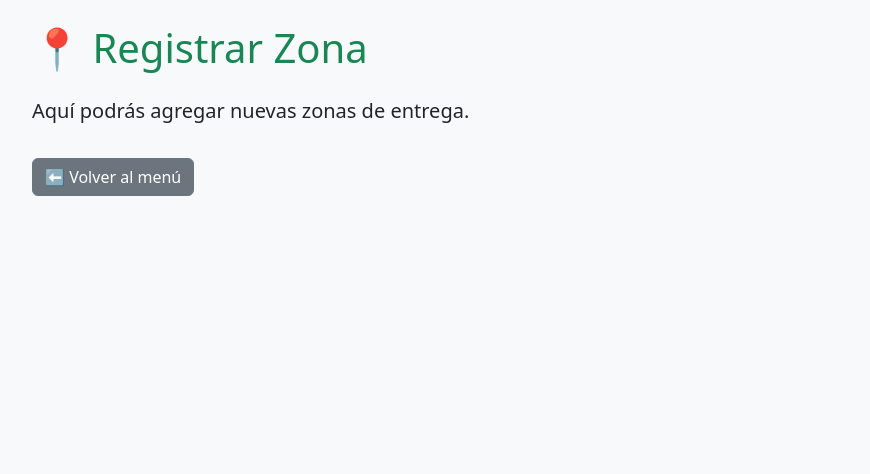
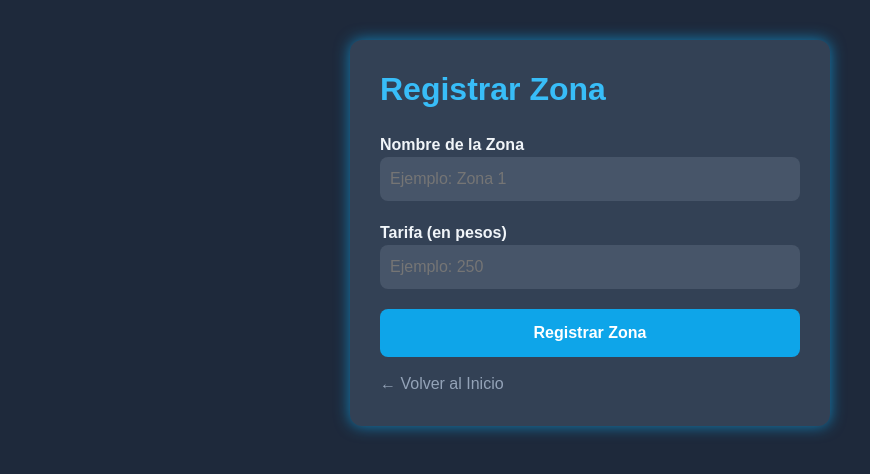
Before and after one commit to luisrobles062/mensajeria-app, a Flask app: page /registrar_zona in a window 1280 px wide. Shown: the top 474 px of the page, without its empty margins (50-920 px from the left). Run offline with Flask 3, Linux system fonts and the light colour scheme; data that the repository does not hold is empty.

Commit message:
Update registrar_zona.html

```diff
--- a/templates/registrar_zona.html
+++ b/templates/registrar_zona.html
@@ -1,16 +1,120 @@
 <!DOCTYPE html>
 <html lang="es">
 <head>
-  <meta charset="UTF-8">
-  <meta name="viewport" content="width=device-width, initial-scale=1.0">
-  <title>Registrar Zona</title>
-  <link href="https://cdn.jsdelivr.net/npm/bootstrap@5.3.0/dist/css/bootstrap.min.css" rel="stylesheet">
+    <meta charset="UTF-8" />
+    <title>CERTISERVI - Registrar Zona</title>
+    <link href="https://cdn.jsdelivr.net/npm/bootstrap@5.3.0/dist/css/bootstrap.min.css" rel="stylesheet" />
+    <style>
+        body {
+            background-color: #1e293b;
+            color: #f1f5f9;
+            font-family: 'Montserrat', sans-serif;
+            padding: 40px;
+        }
+        .container {
+            max-width: 480px;
+            background: #334155;
+            padding: 30px;
+            border-radius: 12px;
+            box-shadow: 0 0 15px rgba(14,165,233,0.7);
+        }
+        h2 {
+            color: #38bdf8;
+            margin-bottom: 25px;
+            font-weight: 700;
+        }
+        label {
+            font-weight: 600;
+        }
+        input[type="text"], input[type="number"] {
+            background: #475569;
+            border: none;
+            border-radius: 8px;
+            padding: 10px;
+            color: #f1f5f9;
+            width: 100%;
+            margin-bottom: 20px;
+            font-size: 1rem;
+        }
+        button {
+            background-color: #0ea5e9;
+            border: none;
+            padding: 12px 20px;
+            color: white;
+            font-weight: 700;
+            border-radius: 8px;
+            width: 100%;
+            cursor: pointer;
+            transition: background-color 0.3s ease;
+        }
+        button:hover {
+            background-color: #0284c7;
+        }
+        .alert {
+            margin-bottom: 20px;
+            font-weight: 600;
+        }
+        .zonas-list {
+            margin-top: 25px;
+        }
+        .zonas-list ul {
+            list-style-type: none;
+            padding-left: 0;
+        }
+        .zonas-list li {
+            background: #475569;
+            padding: 10px 15px;
+            border-radius: 8px;
+            margin-bottom: 8px;
+            font-weight: 600;
+        }
+        a.link-home {
+            margin-top: 15px;
+            display: inline-block;
+            color: #94a3b8;
+            text-decoration: none;
+        }
+        a.link-home:hover {
+            color: #0ea5e9;
+        }
+    </style>
 </head>
-<body class="bg-light p-4">
-  <div class="container">
-    <h1 class="mb-4 text-success">📍 Registrar Zona</h1>
-    <p class="lead">Aquí podrás agregar nuevas zonas de entrega.</p>
-    <a href="{{ url_for('index') }}" class="btn btn-secondary mt-3">⬅ Volver al menú</a>
-  </div>
+<body>
+    <div class="container">
+        <h2>Registrar Zona</h2>
+
+        {% with messages = get_flashed_messages(with_categories=true) %}
+          {% if messages %}
+            {% for category, message in messages %}
+              <div class="alert alert-{{ 'danger' if category=='danger' else ('success' if category=='success' else 'warning') }}" role="alert">
+                {{ message|safe }}
+              </div>
+            {% endfor %}
+          {% endif %}
+        {% endwith %}
+
+        <form method="post">
+            <label for="nombre">Nombre de la Zona</label>
+            <input type="text" name="nombre" id="nombre" placeholder="Ejemplo: Zona 1" required />
+
+            <label for="tarifa">Tarifa (en pesos)</label>
+            <input type="number" name="tarifa" id="tarifa" placeholder="Ejemplo: 250" min="0" step="any" required />
+
+            <button type="submit">Registrar Zona</button>
+        </form>
+
+        {% if zonas %}
+        <div class="zonas-list">
+            <h3>Zonas Registradas</h3>
+            <ul>
+                {% for zona in zonas %}
+                <li>{{ zona.nombre }} - Tarifa: ${{ "%.2f"|format(zona.tarifa) }}</li>
+                {% endfor %}
+            </ul>
+        </div>
+        {% endif %}
+
+        <a href="{{ url_for('index') }}" class="link-home">← Volver al Inicio</a>
+    </div>
 </body>
 </html>
```
